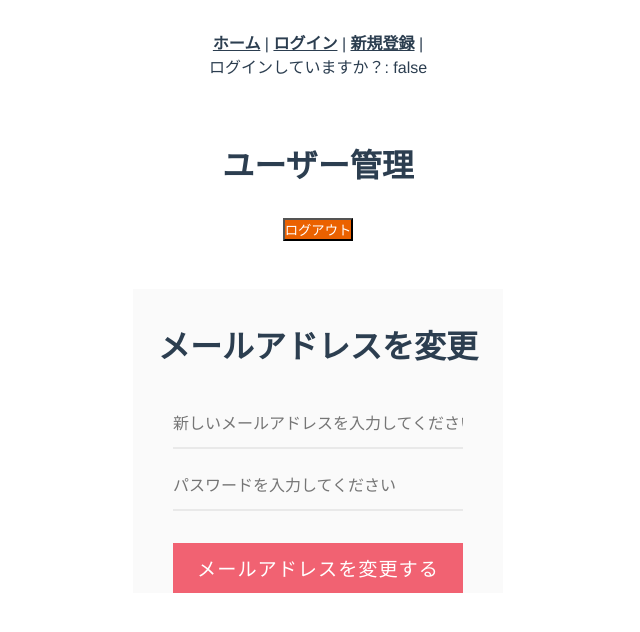
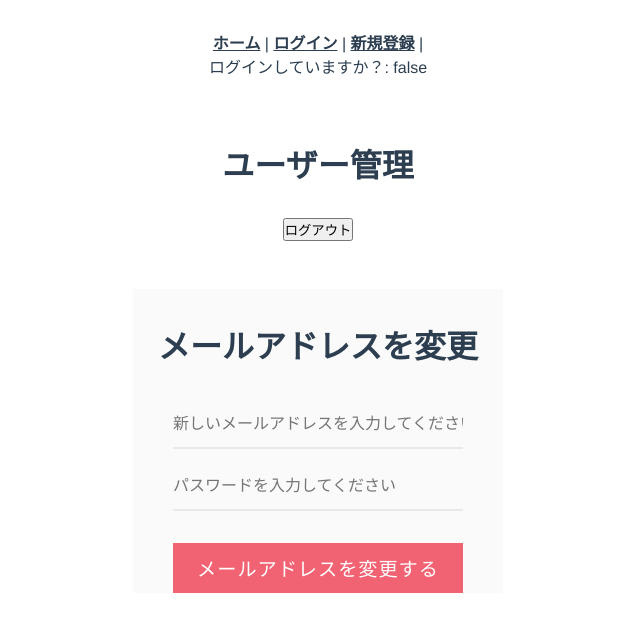
Before and after one commit to sakurakotubaki/vue-myapp, a Vue app: page /update_email in a window 1280 px wide. Shown: the top 632 px of the page, without its empty margins (322-962 px from the left). Built offline with nearby package versions, Linux system fonts and the light colour scheme; no server answers.

Commit message:
不要なボタンのCSSを削除

```diff
--- a/src/components/button/DeleteUserBtn.vue
+++ b/src/components/button/DeleteUserBtn.vue
@@ -7,22 +7,6 @@
 </template>
 
 <style>
-/* ButtonStyle */
-.btn--orange,
-button.btn--orange {
-  color: #fff;
-  background-color: #eb6100;
-}
-.btn--orange:hover,
-button.btn--orange:hover {
-  color: #fff;
-  background: #f56500;
-}
-
-button.btn--radius {
-   border-radius: 100vh;
-}
-
 .button-panel {
   margin: 2em 0 0;
   width: 100%;
--- a/src/components/button/EmailUpdateBtn.vue
+++ b/src/components/button/EmailUpdateBtn.vue
@@ -7,22 +7,6 @@
 </template>
 
 <style>
-/* ButtonStyle */
-.btn--orange,
-button.btn--orange {
-  color: #fff;
-  background-color: #eb6100;
-}
-.btn--orange:hover,
-button.btn--orange:hover {
-  color: #fff;
-  background: #f56500;
-}
-
-button.btn--radius {
-   border-radius: 100vh;
-}
-
 .button-panel {
   margin: 2em 0 0;
   width: 100%;
--- a/src/components/button/ForgotPasswordBtn.vue
+++ b/src/components/button/ForgotPasswordBtn.vue
@@ -7,22 +7,6 @@
 </template>
 
 <style>
-/* ButtonStyle */
-.btn--orange,
-button.btn--orange {
-  color: #fff;
-  background-color: #eb6100;
-}
-.btn--orange:hover,
-button.btn--orange:hover {
-  color: #fff;
-  background: #f56500;
-}
-
-button.btn--radius {
-   border-radius: 100vh;
-}
-
 .button-panel {
   margin: 2em 0 0;
   width: 100%;
--- a/src/components/button/LoginBtn.vue
+++ b/src/components/button/LoginBtn.vue
@@ -7,22 +7,6 @@
 </template>
 
 <style>
-/* ButtonStyle */
-.btn--orange,
-button.btn--orange {
-  color: #fff;
-  background-color: #eb6100;
-}
-.btn--orange:hover,
-button.btn--orange:hover {
-  color: #fff;
-  background: #f56500;
-}
-
-button.btn--radius {
-   border-radius: 100vh;
-}
-
 .button-panel {
   margin: 2em 0 0;
   width: 100%;
--- a/src/components/button/SignUpBtn.vue
+++ b/src/components/button/SignUpBtn.vue
@@ -7,22 +7,6 @@
 </template>
 
 <style>
-/* ButtonStyle */
-.btn--orange,
-button.btn--orange {
-  color: #fff;
-  background-color: #eb6100;
-}
-.btn--orange:hover,
-button.btn--orange:hover {
-  color: #fff;
-  background: #f56500;
-}
-
-button.btn--radius {
-   border-radius: 100vh;
-}
-
 .button-panel {
   margin: 2em 0 0;
   width: 100%;
```
